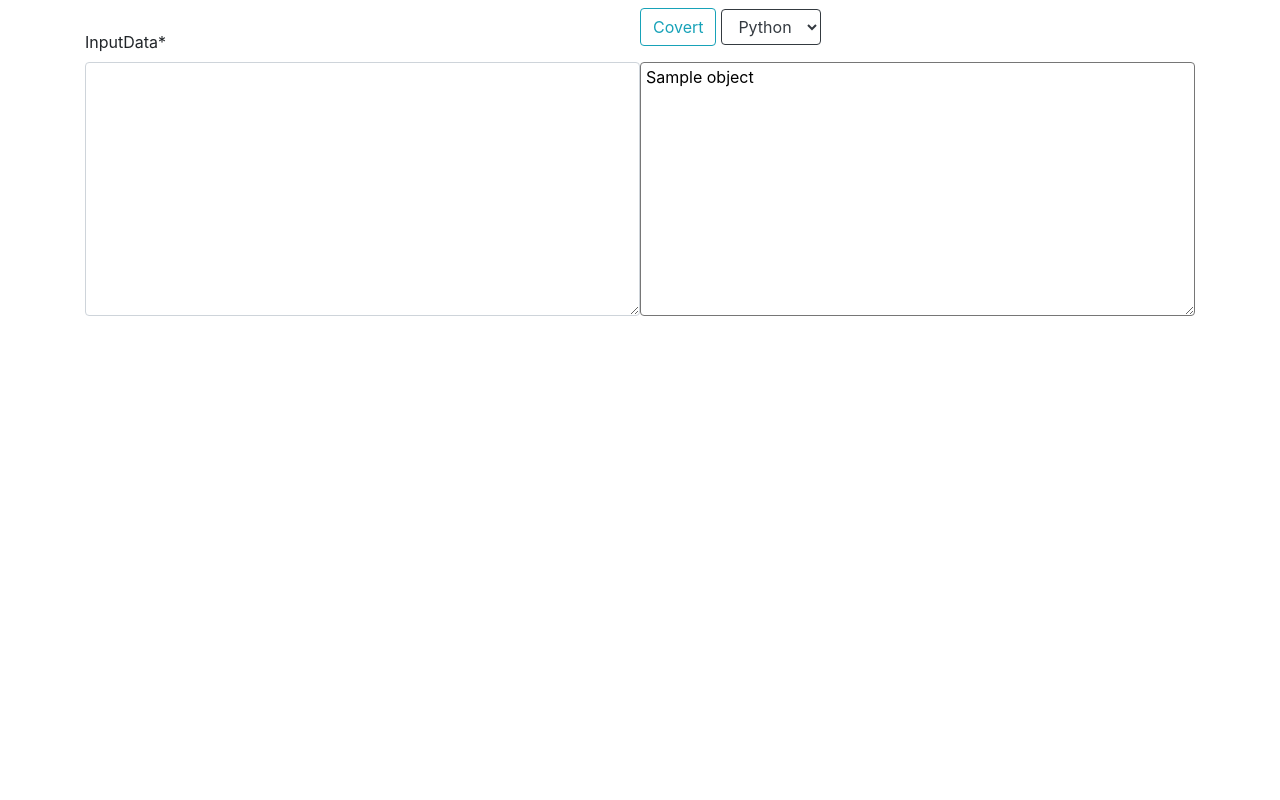
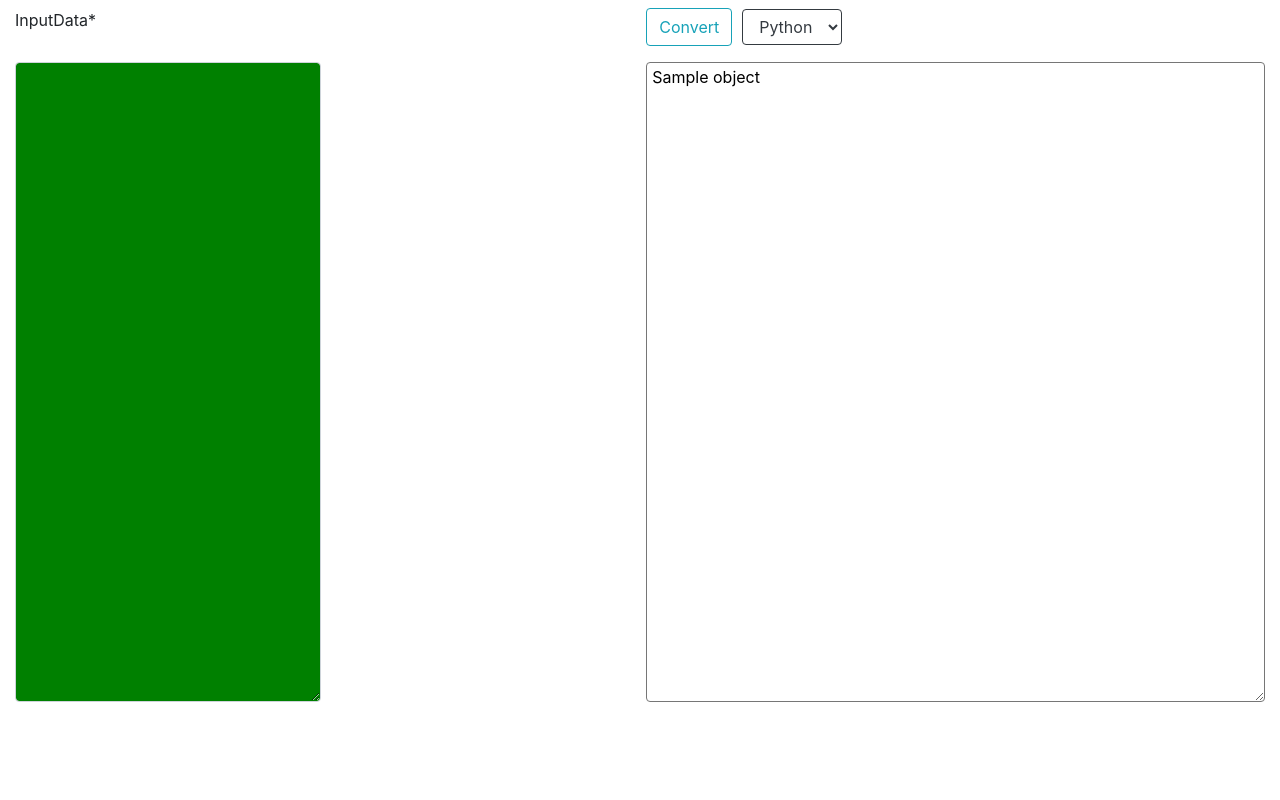
Before and after one commit to Aman224/PsyCode, a Django app: template webapp/templates/webapp/home.html in a window 1280 px wide. Run offline with Django 3.2, Linux system fonts and the light colour scheme; tables that the repository leaves empty hold one stand-in row (values such as "Sample post"); the template is opened without the code that fills it: values that come from a table or form of the project are taken from there, most other values are stand-ins (such as "Sample title", 1, 10 or a date in 2020); some libraries are stand-ins or nearby versions.

Commit message:
UI Improvements

```diff
--- a/webapp/forms.py
+++ b/webapp/forms.py
@@ -6,3 +6,4 @@ class InputForm(forms.ModelForm):
     class Meta:
         model = Content
         fields = ('inputData', )
+        attrs = {'class': 'form-control'}
--- a/webapp/static/main.css
+++ b/webapp/static/main.css
@@ -0,0 +1,21 @@
+.form-control {
+    background-color: green;
+    min-height: 80vh;
+    width: 50vh;
+    float:left;
+    width: 49.5%;
+    margin-top: 22px;
+}
+
+html, body {
+    min-height: 100vh;
+}
+
+.contentArea {
+    padding-left: 5px;
+    height: 80vh;
+    width: 49.5%;
+    float: right;
+    padding-bottom: 10px;
+    border-radius: 4px
+}
--- a/webapp/templates/webapp/base.html
+++ b/webapp/templates/webapp/base.html
@@ -2,18 +2,41 @@
 <!DOCTYPE html>
 <html lang="en">
 <head>
+    <style>
+.form-control {
+    background-color: green;
+    min-height: 75vh;
+    width: 50vh;
+    float:left;
+    width: 49.5%;
+    margin-top: 22px;
+}
+
+html, body {
+    min-height: 100vh;
+}
+
+.contentArea {
+    padding-left: 5px;
+    height: 75vh;
+    width: 49.5%;
+    float: right;
+    padding-bottom: 10px;
+    border-radius: 4px
+}
+    </style>
     <meta charset="UTF-8">
     <meta name="viewport" content="width=device-width, initial-scale=1, shrink-to-fit=no">    <meta http-equiv="X-UA-Compatible" content="ie=edge">
 
     <!-- Bootstrap CSS -->
     <link rel="stylesheet" href="https://stackpath.bootstrapcdn.com/bootstrap/4.3.1/css/bootstrap.min.css" integrity="sha384-ggOyR0iXCbMQv3Xipma34MD+dH/1fQ784/j6cY/iJTQUOhcWr7x9JvoRxT2MZw1T" crossorigin="anonymous">
 
-    <link rel="stylesheet" type="text/css" href="{% static 'blog/main.css' %}">
+    <link rel="stylesheet" type="text/css" href="{% static 'webapp/main.css' %}">
 
     <title>Random Title</title>
 </head>
 <body>
-    <main role="main" class="container">
+    <main role="main" class="container-fluid">
         <div class="content-section">
             {% block content %}{% endblock %}
         </div>
--- a/webapp/templates/webapp/home.html
+++ b/webapp/templates/webapp/home.html
@@ -4,18 +4,18 @@
 <div class="content-section">
     <form method="POST">
         {% csrf_token %}
-        <fieldset class="pt-2" id="contentArea" style="float:left; width: 50%; margin-top: 2%;">
+        <fieldset class="pt-2" style="float:left; width: 49.5%;">
             {{ form|crispy }}
         </fieldset>
         <div class="form-group pt-2">
-            <button class="btn btn-outline-info" type="submit">Covert</button>
+            <button class="btn btn-outline-info" type="submit" style="margin-left: 1%; margin-right: 5px">Convert</button>
             <select class="btn btn-outline-dark ">
                 <option value="toPython">Python</option>
                 <option value="toC">C</option>
             </select>
         </div>
     </form>
-    <textarea placeholder="Source Code" rows=10 id="contentArea" style="padding-left:5px; height:auto; width:50%; float:right; height:50%; padding-bottom: 10px; border-radius: 4px;">
+    <textarea placeholder="Source Code" class="contentArea">
 {{ object }}
     </textarea>
 </div>
```
